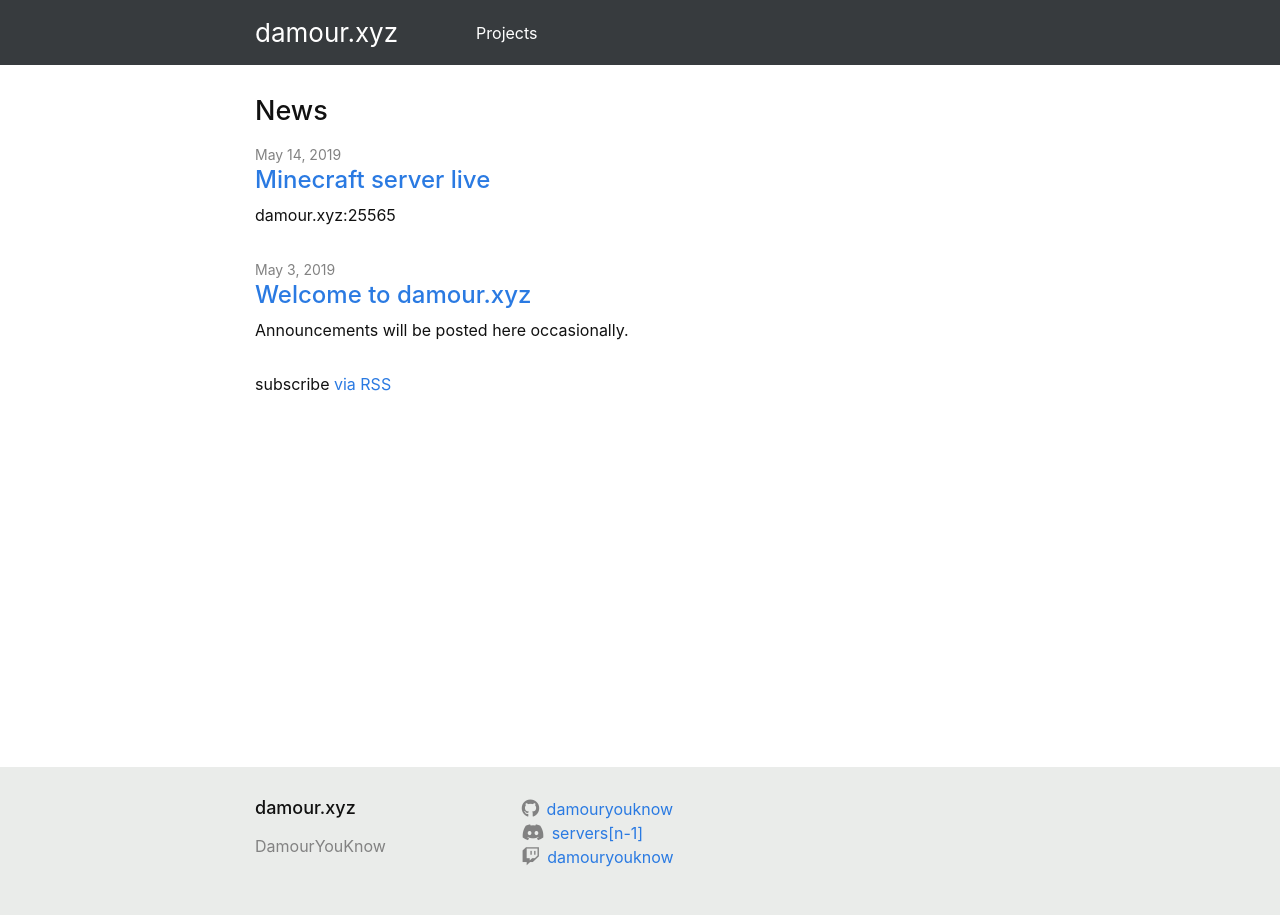
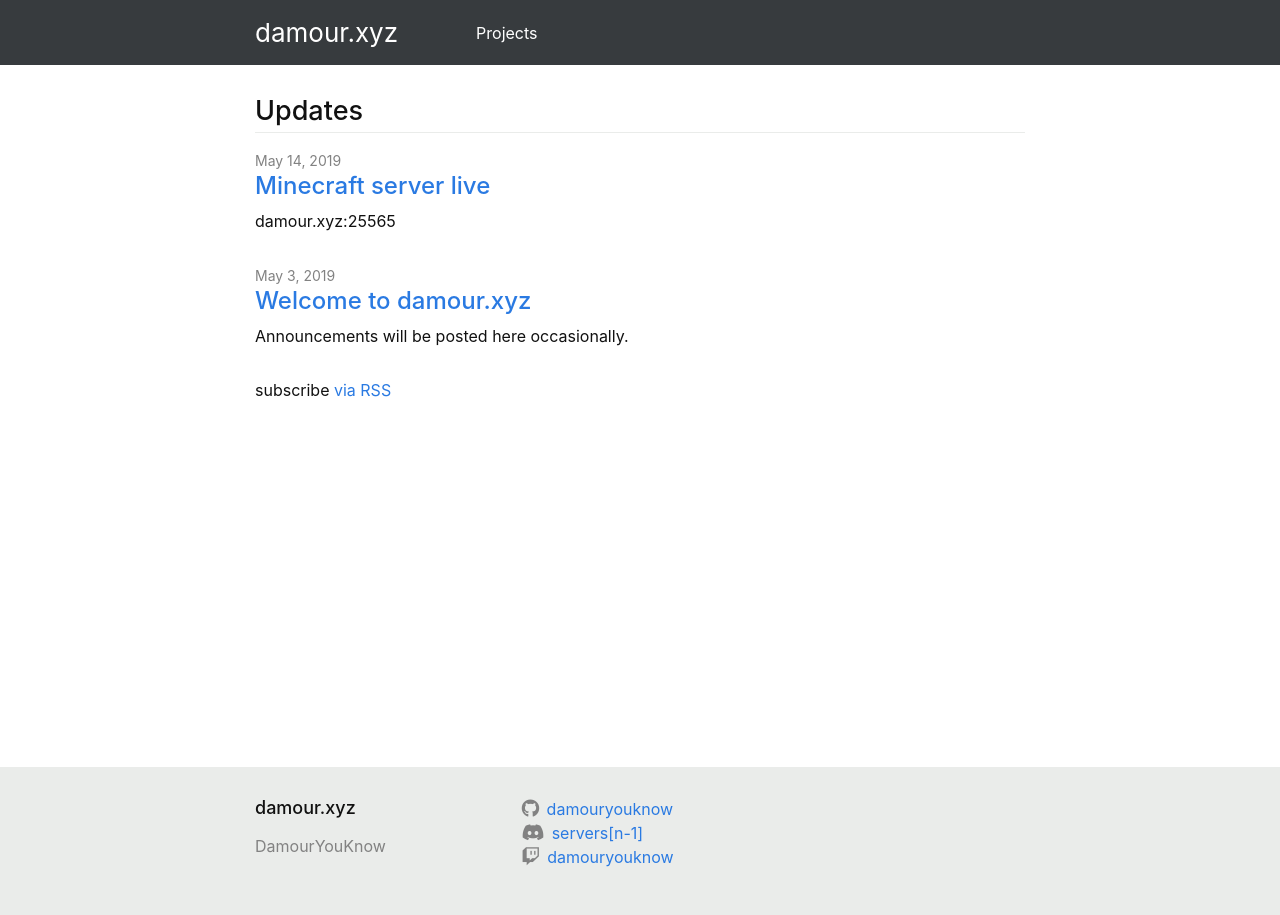
Before and after one commit to DamourYouKnow/damour.xyz, a Jekyll site: the page built from index.md, in a window 1280 px wide. Built offline with Jekyll 4.4.1, drawn with Linux system fonts in a browser that asks for light colours; nearby versions of some CDN libraries.

Commit message:
Make h1 font size consistent

```diff
--- a/_layouts/home.html
+++ b/_layouts/home.html
@@ -3,14 +3,12 @@ layout: default
 ---
 
 <div class="home">
-  {%- if page.title -%}
-    <h1 class="page-heading">{{ page.title }}</h1>
-  {%- endif -%}
+  <h1>Updates</h1>
 
   {{ content }}
 
   {%- if site.posts.size > 0 -%}
-    <h2 class="post-list-heading">{{ page.list_title | default: "News" }}</h2>
+    <!--<h2 class="post-list-heading">{{ page.list_title | default: "News" }}</h2>-->
     <ul class="post-list">
       {%- for post in site.posts -%}
       <li>
--- a/_layouts/page.html
+++ b/_layouts/page.html
@@ -4,7 +4,7 @@ layout: default
 <article class="post">
 
   <header class="post-header">
-    <h1 class="post-title">{{ page.title | escape }}</h1>
+    <h1>{{ page.title | escape }}</h1>
   </header>
 
   <div class="post-content">
--- a/_sass/main.scss
+++ b/_sass/main.scss
@@ -18,8 +18,10 @@ p {
 }
 
 h1 {
-    font-size: 42px;
+    font-size: 27px;
     margin-bottom: 15px;
+    padding-bottom: 5px;
+    border-bottom: 1px solid #eaecea;
 }
 
 h2 {
```
